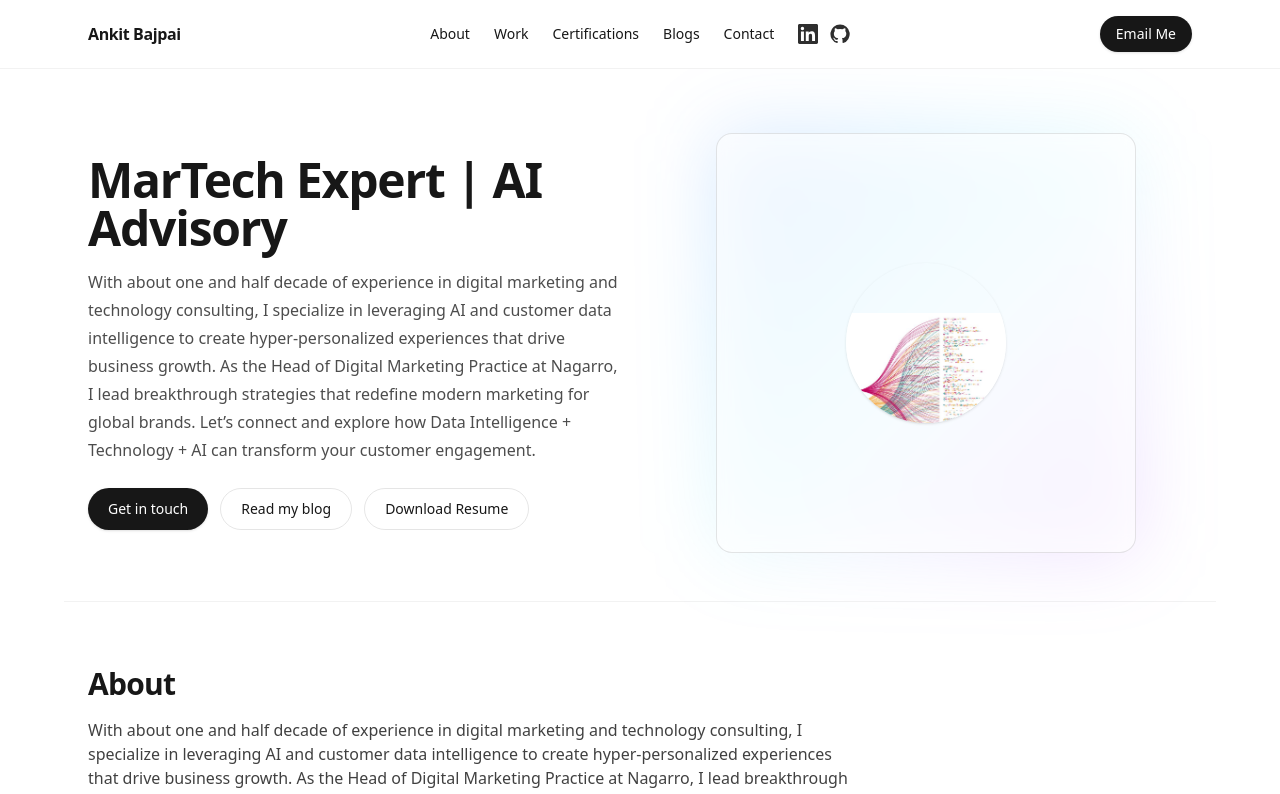
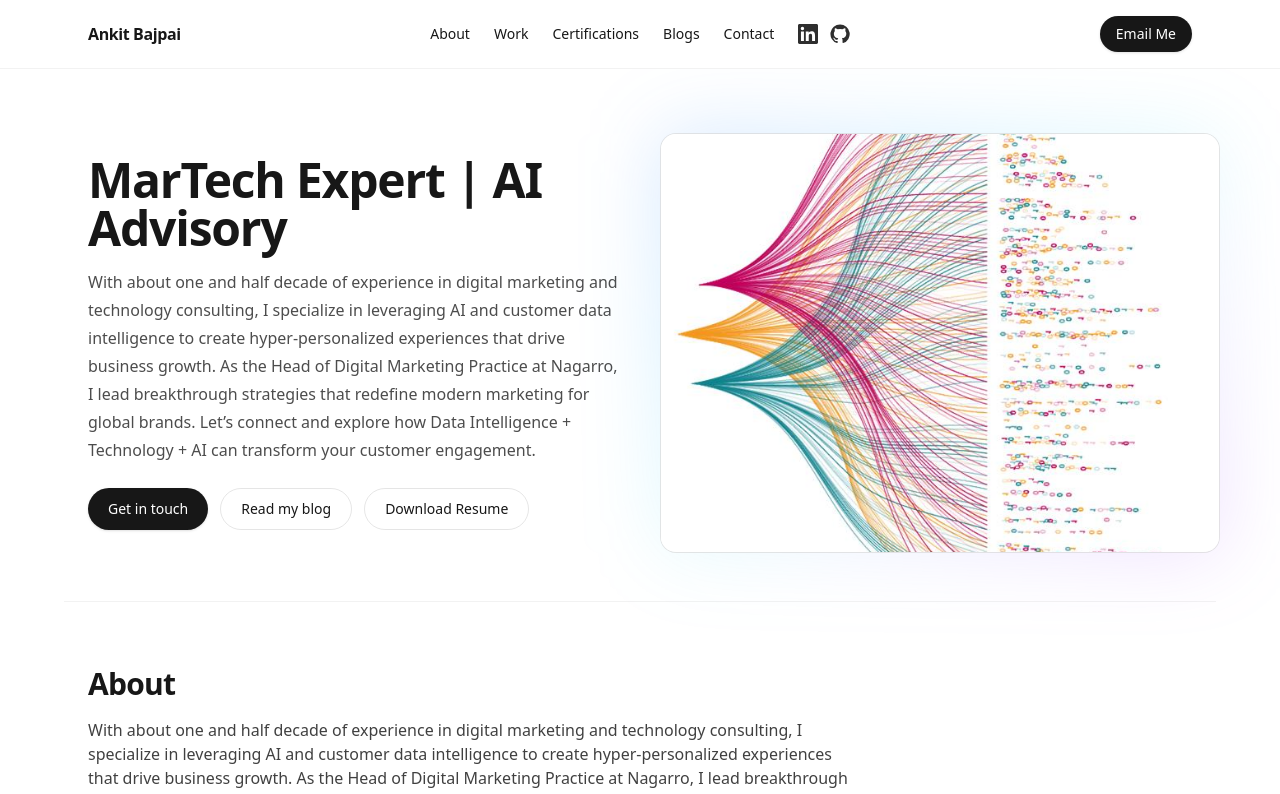
Before and after one commit to sfmc99/mypersonalwebsite, a Next.js app: page / in a window 1280 px wide. Shown: the top 794 px of the page. Built offline with nearby package versions, Linux system fonts and the light colour scheme.

Commit message:
feat(hero): show hero image full-bleed in rectangular container (remove circular mask, use Next/Image fill)

```diff
--- a/src/app/page.tsx
+++ b/src/app/page.tsx
@@ -120,17 +120,15 @@ export default function Home() {
               </a>
             </div>
           </div>
-          <div className="relative aspect-square w-full max-w-[360px] md:max-w-none md:w-[420px] mx-auto">
+          <div className="relative aspect-[4/3] w-full max-w-[420px] md:max-w-none md:w-[560px] mx-auto">
             <div className="absolute inset-0 rounded-2xl bg-gradient-to-br from-blue-500/20 via-cyan-400/10 to-purple-500/20 blur-xl md:blur-2xl" />
-            <div className="relative h-full w-full rounded-2xl border border-black/10 dark:border-white/10 bg-background/60 backdrop-blur-sm flex items-center justify-center">
+            <div className="relative h-full w-full rounded-2xl overflow-hidden border border-black/10 dark:border-white/10 bg-background/60 backdrop-blur-sm">
               <Image
                 src={HeroImage}
                 alt="Ankit Bajpai profile photo"
-                width={160}
-                height={160}
-                className="h-40 w-40 rounded-full object-cover shadow-sm"
-                style={{ objectPosition: "50% 50px" }}
-                sizes="(min-width: 768px) 160px, 160px"
+                fill
+                className="absolute inset-0 h-full w-full object-cover"
+                sizes="(min-width: 768px) 560px, 100vw"
                 quality={80}
                 placeholder="blur"
                 priority
```
